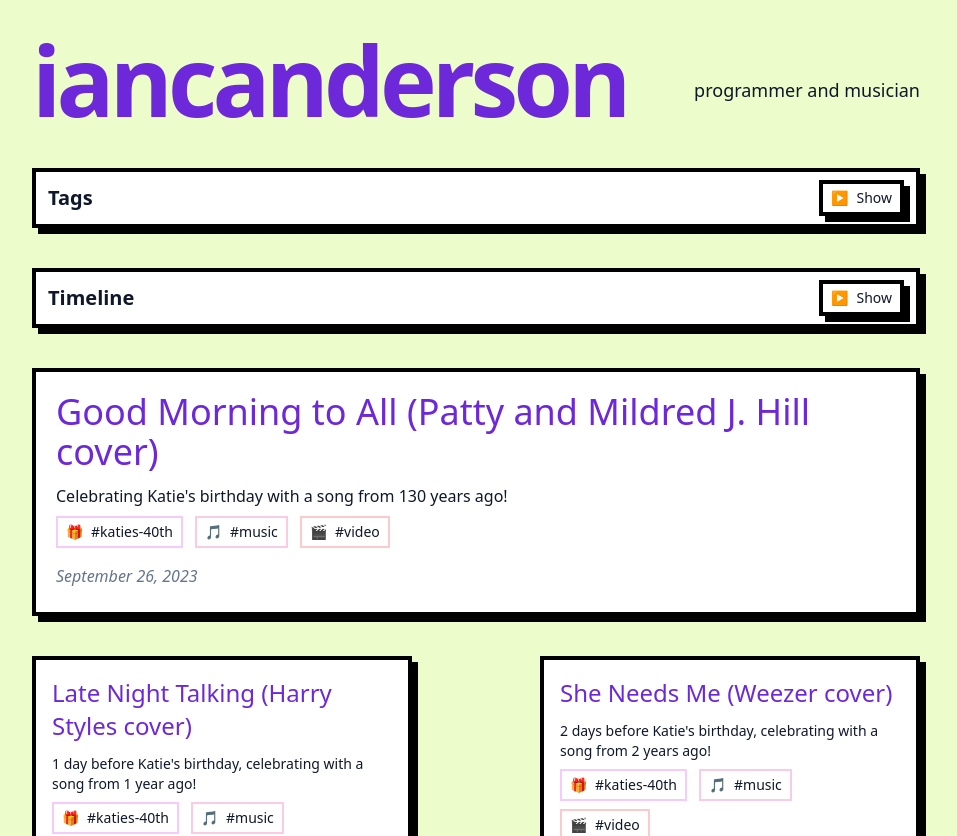
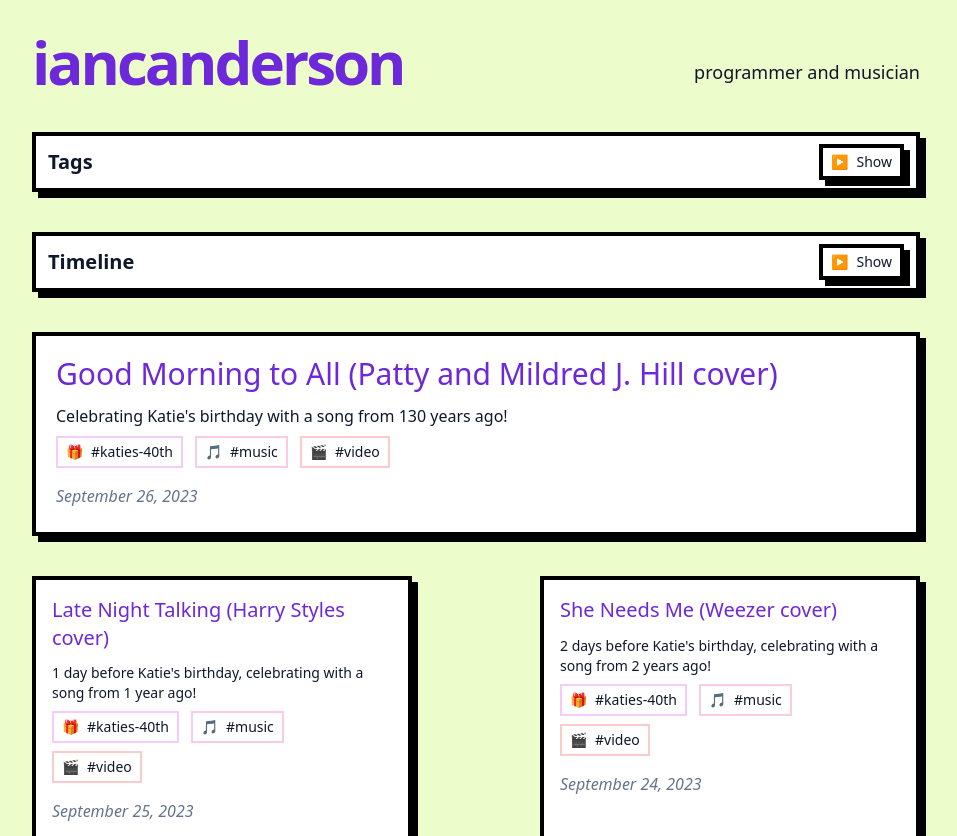
Before and after one commit to iancanderson/iancanderson.com, a Next.js app: page / in a window 1280 px wide. Shown: the top 836 px of the page, without its empty margins (164-1121 px from the left). Built offline with nearby package versions, Linux system fonts and the light colour scheme.

Commit message:
style: reduce heading sizes across site to improve hierarchy (home h1, header h1, post titles, hero/post cards, markdown h2/h3)

```diff
--- a/components/avatar.tsx
+++ b/components/avatar.tsx
@@ -7,7 +7,7 @@ const Avatar = ({ name, picture }: Props) => {
   return (
     <div className="flex items-center">
       <img src={picture} className="w-12 h-12 rounded-full mr-4" alt={name} />
-      <div className="text-xl font-bold">{name}</div>
+      <div className="text-lg font-bold">{name}</div>
     </div>
   )
 }
--- a/components/header.tsx
+++ b/components/header.tsx
@@ -3,7 +3,7 @@ import Link from "next/link";
 const Header = () => {
   return (
     <div className="px-4 md:px-8 lg:px-12 max-w-5xl mx-auto mt-6 mb-10">
-      <h1 className="inline-block brutal-border bg-[color:var(--brutal-card)] px-3 py-2 text-2xl md:text-4xl font-extrabold tracking-tight text-[color:var(--brutal-fg)]">
+      <h1 className="inline-block brutal-border bg-[color:var(--brutal-card)] px-3 py-2 text-xl md:text-3xl font-extrabold tracking-tight text-[color:var(--brutal-fg)]">
         <Link href="/" className="no-underline text-[color:var(--brutal-fg)]">
           iancanderson
         </Link>
--- a/components/hero-post.tsx
+++ b/components/hero-post.tsx
@@ -18,7 +18,7 @@ const HeroPost = ({ title, date, externalUrl, slug, isVideo, tags, videoDescript
     <section>
       <div className="mb-10">
         <div className="brutal-border bg-[color:var(--brutal-card)] p-5 text-[color:var(--brutal-fg)]">
-          <h3 className="mb-3 text-3xl lg:text-4xl leading-tight">
+          <h3 className="mb-3 text-2xl lg:text-3xl leading-tight">
             <PostLink externalUrl={externalUrl} title={title} slug={slug} />
           </h3>
           {isVideo && videoDescription && (
--- a/components/intro.tsx
+++ b/components/intro.tsx
@@ -3,7 +3,7 @@ import Link from "next/link";
 const Intro = () => {
   return (
     <section className="flex-col md:flex-row flex items-center md:justify-between mt-8 mb-12 md:mb-10">
-      <h1 className="text-5xl md:text-8xl font-bold tracking-tighter leading-tight md:pr-8">
+      <h1 className="text-4xl md:text-6xl font-bold tracking-tighter leading-tight md:pr-8">
         <Link href="/" className="hover:underline">iancanderson</Link>
       </h1>
       <h4 className="text-center md:text-left text-lg mt-5 md:pl-8">
--- a/components/markdown-styles.module.css
+++ b/components/markdown-styles.module.css
@@ -10,11 +10,11 @@
 }
 
 .markdown h2 {
-  @apply text-3xl mt-12 mb-4 leading-snug;
+  @apply text-2xl mt-10 mb-4 leading-snug;
 }
 
 .markdown h3 {
-  @apply text-2xl mt-8 mb-4 leading-snug;
+  @apply text-xl mt-6 mb-3 leading-snug;
 }
 
 .markdown a {
--- a/components/post-preview.tsx
+++ b/components/post-preview.tsx
@@ -43,7 +43,7 @@ function summarize(s?: string, max = 140) {
 const PostPreview = ({ title, date, slug, externalUrl, isVideo, tags, videoDescription }: Props) => {
   return (
     <div className="brutal-border bg-[color:var(--brutal-card)] p-4 text-[color:var(--brutal-fg)]">
-      <h3 className="text-2xl mb-3 leading-snug">
+      <h3 className="text-xl mb-3 leading-snug">
         <PostLink externalUrl={externalUrl} title={title} slug={slug} />
       </h3>
       {isVideo && videoDescription && (
--- a/components/post-timeline.tsx
+++ b/components/post-timeline.tsx
@@ -70,7 +70,7 @@ export default function PostTimeline({ posts }: Props) {
   return (
     <div className="mb-10 brutal-border bg-[color:var(--brutal-card)] p-3 text-[color:var(--brutal-fg)]">
       <div className="flex items-center justify-between mb-3">
-        <h2 className="text-xl font-extrabold">Timeline</h2>
+        <h2 className="text-lg font-extrabold">Timeline</h2>
       </div>
       <div className="text-sm mb-3">
         {yearsList.map((y, idx) => (
--- a/components/post-title.tsx
+++ b/components/post-title.tsx
@@ -6,7 +6,7 @@ type Props = {
 
 const PostTitle = ({ children }: Props) => {
   return (
-    <h1 className="text-5xl md:text-7xl lg:text-8xl font-bold tracking-tighter leading-tight md:leading-none mb-12 text-center md:text-left">
+    <h1 className="text-4xl md:text-5xl lg:text-6xl font-bold tracking-tighter leading-tight md:leading-none mb-10 text-center md:text-left">
       {children}
     </h1>
   )
--- a/components/tag-cloud.tsx
+++ b/components/tag-cloud.tsx
@@ -42,7 +42,7 @@ const TagCloud = ({ counts, bare = false }: Props) => {
 
   return (
     <div className="mb-10 brutal-border bg-[color:var(--brutal-card)] p-4 text-[color:var(--brutal-fg)]">
-      <h2 className="text-xl mb-3 font-extrabold">Tags</h2>
+      <h2 className="text-lg mb-3 font-extrabold">Tags</h2>
       {content}
     </div>
   );
```
